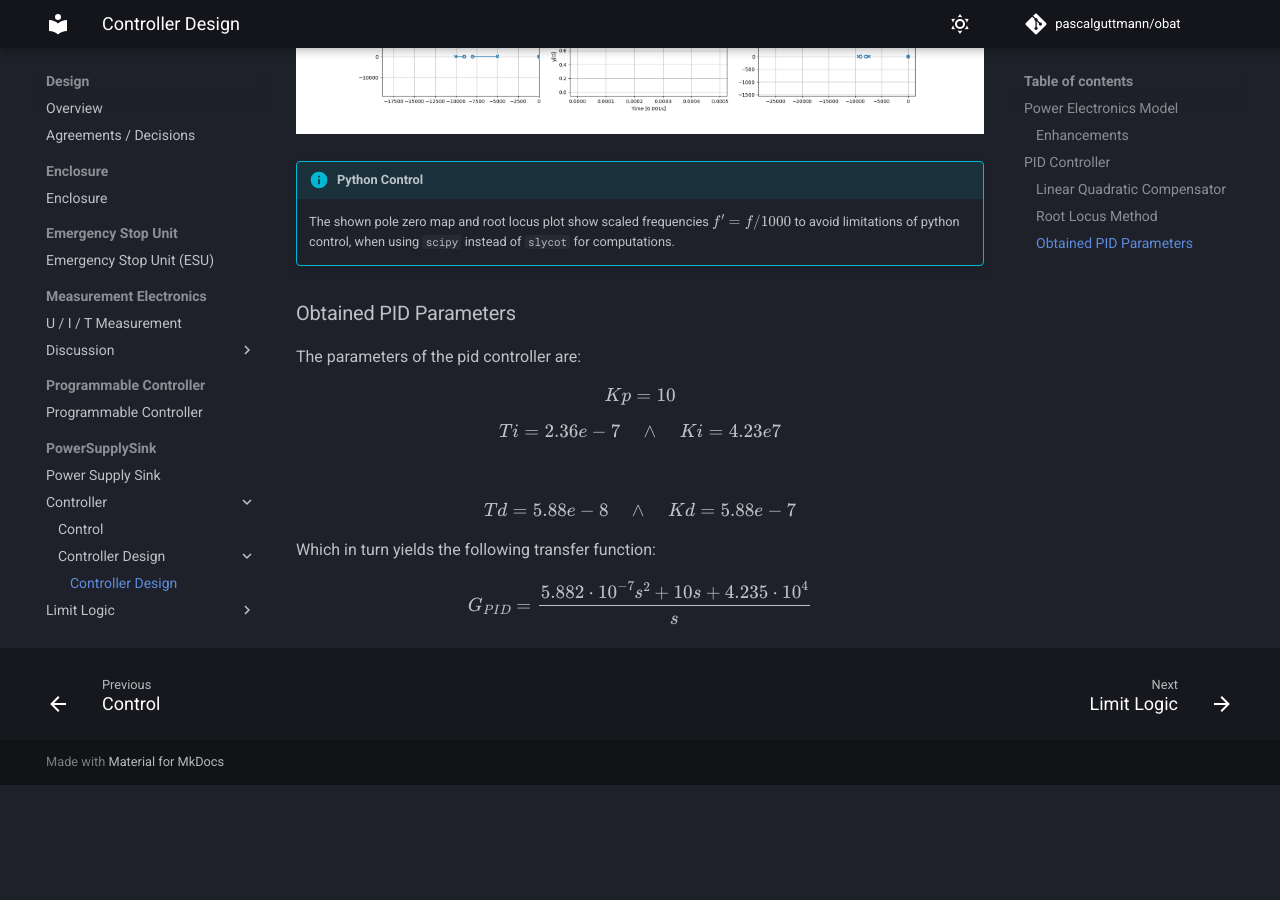
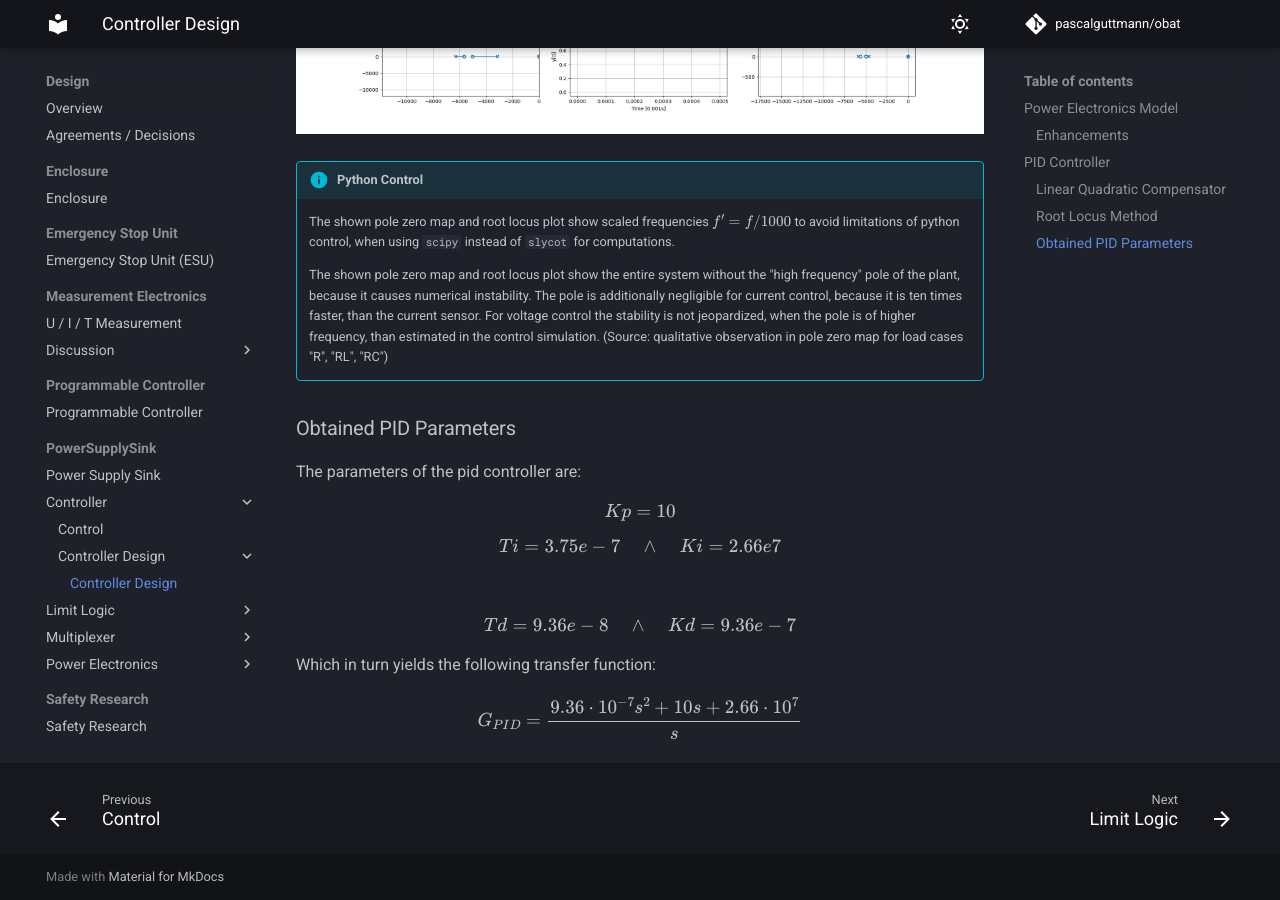
Before and after one commit to pascalguttmann/obat, an MkDocs documentation site: the page built from docs/design/pss/control/controller-design/controller-design.md, in a window 1280 px wide and 900 px high, scrolled down 3408 px. Built offline with MkDocs 1.6.1 and Material for MkDocs 9.7.7, drawn with Linux system fonts in a browser that asks for light colours; comment, search, counter and statistics services are not loaded; before the commit the page ends 4193 px from its top, so only the background shows below that; some of the changed text lies outside the part shown.

Commit message:
add control pid design parameters with current sensor pole

```diff
--- a/docs/design/pss/control/controller-design/controller-design.md
+++ b/docs/design/pss/control/controller-design/controller-design.md
@@ -113,12 +113,20 @@ for a gain $K_P = 10$.
     $f' = f / 1000$ to avoid limitations of python control, when using `scipy`
     instead of `slycot` for computations.
 
+    The shown pole zero map and root locus plot show the entire system without
+    the "high frequency" pole of the plant, because it causes numerical
+    instability. The pole is additionally negligible for current control,
+    because it is ten times faster, than the current sensor. For voltage control
+    the stability is not jeopardized, when the pole is of higher frequency, than
+    estimated in the control simulation. (Source: qualitative observation in
+    pole zero map for load cases "R", "RL", "RC")
+
 ### Obtained PID Parameters
 
 The parameters of the pid controller are:
 $$ Kp = 10 $$
-$$ Ti = 2.36e-7 \quad \wedge \quad Ki = 4.23e7 $$
-$$ Td = 5.88e-8 \quad \wedge \quad Kd = 5.88e-7 $$
+$$ Ti = 3.75e-7 \quad \wedge \quad Ki = 2.66e7 $$
+$$ Td = 9.36e-8 \quad \wedge \quad Kd = 9.36e-7 $$
 
 Which in turn yields the following transfer function:
-$$ G_{PID} = \frac{5.882 \cdot 10^{-7} s^2 + 10 s + 4.235 \cdot 10^4}{s} $$
+$$ G_{PID} = \frac{9.36 \cdot 10^{-7} s^2 + 10 s + 2.66 \cdot 10^7}{s} $$
```
Also changed, not shown: other parts of docs/design/pss/control/controller-design/controller-design.md (+1 -1 lines), docs/design/pss/control/controller-design/pid_current_control.png.
